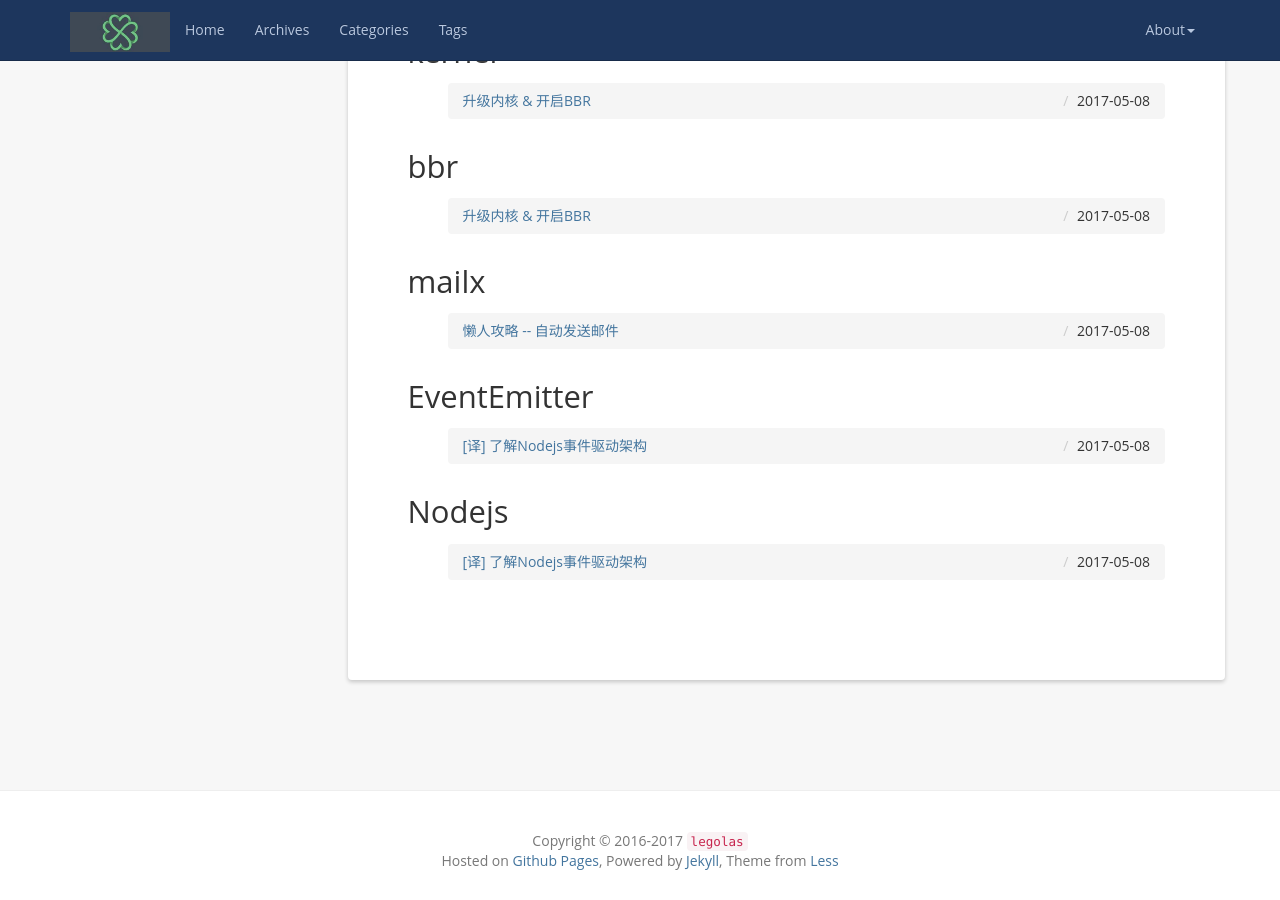
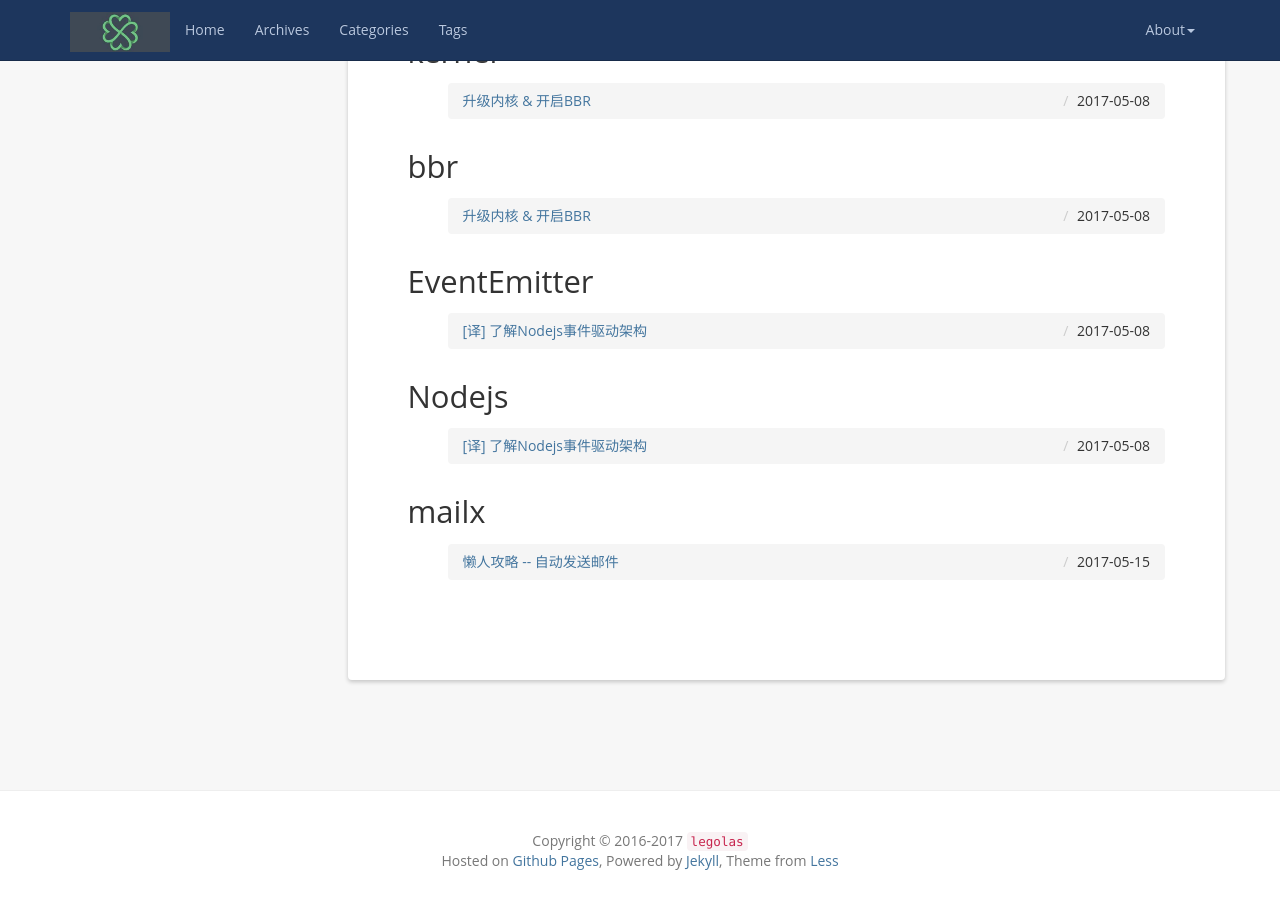
Before and after one commit to legolasNg/legolasNg.github.io, a Jekyll site: the page built from tags/index.html, in a window 1280 px wide and 900 px high, scrolled down 2899 px. Built offline with Jekyll 4.4.1, drawn with Linux system fonts in a browser that asks for light colours; nearby versions of some CDN libraries; library files that are not in the unit come from our copies; some of the changed text lies outside the part shown.

Commit message:
[fix] 修改文章时间

```diff
--- a/_posts/2017-05-15-send-mail-automatically.md
+++ b/_posts/2017-05-15-send-mail-automatically.md
@@ -1,7 +1,7 @@
 ---
 layout:     post
 title:      "懒人攻略 -- 自动发送邮件"
-date:       2017-05-08 15:30:00 +0800
+date:       2017-05-15 19:57:00 +0800
 category:   "linux"
 tags:       ["crond", "mailx"]
 excerpt:    "计算机的乐趣在于什么？一千个人眼中可能有一千个哈姆雷特，在我看来计算机的最大乐趣是，能随心所欲地做自己想做的事情，能限制发挥的只是你的思维和技术。我是一个非常懒的人，不太乐意做重复的事情，并不是想节省点时间做有意义的事情，单纯不想动而已。最近一个朋友问我，该怎么把每日报表自动生成然后发送给同事，于是便产生了这篇文章，简单介绍下shell的魅力。"
```
